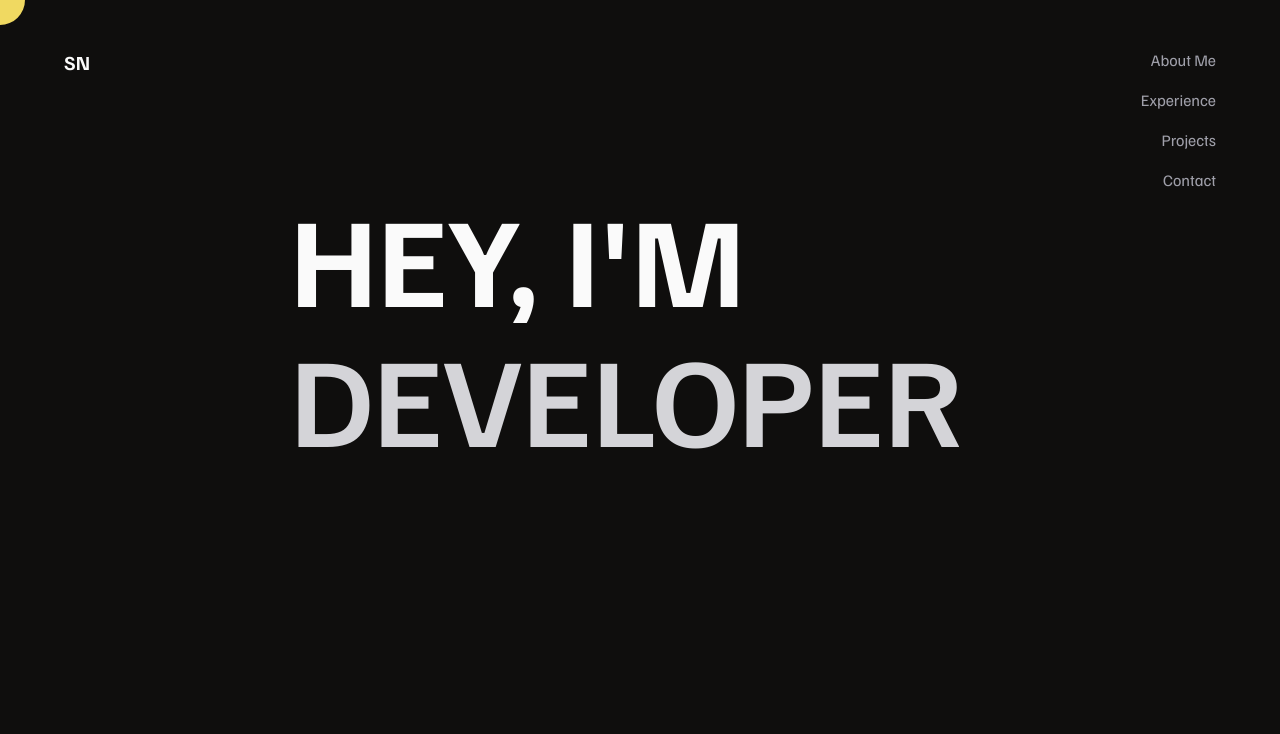
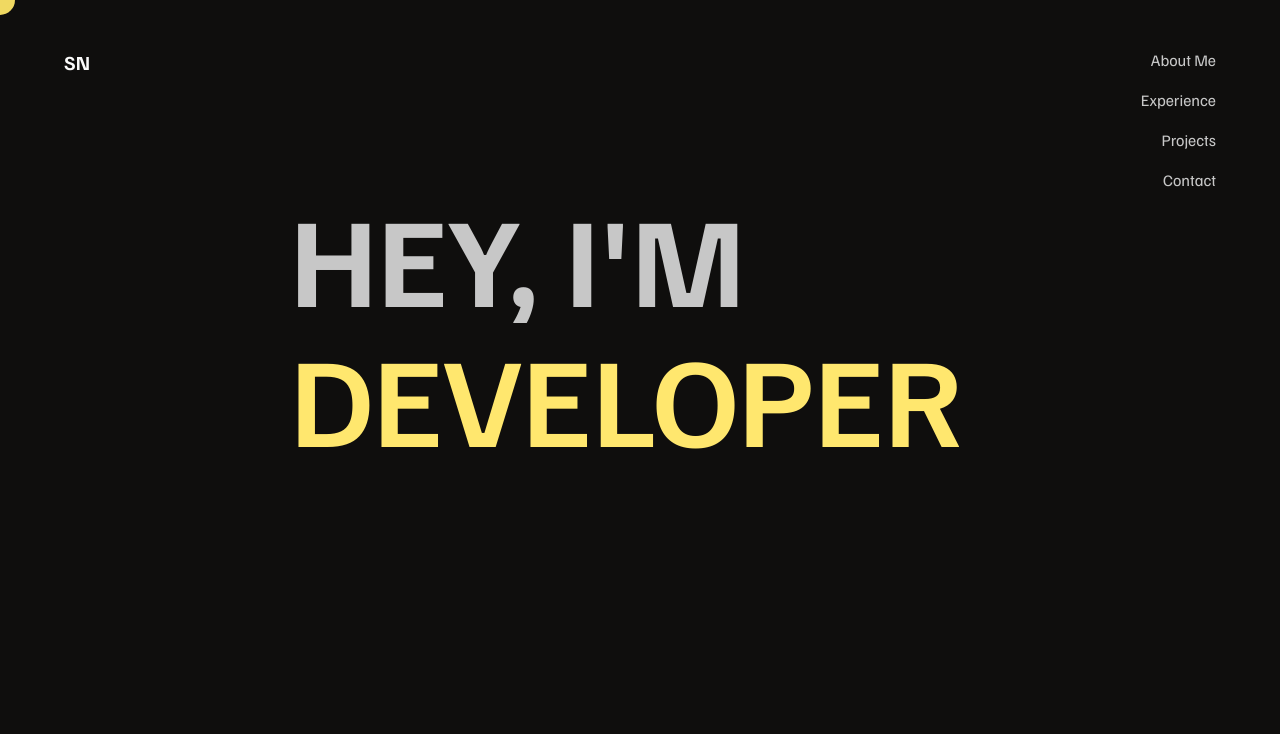
Before and after one commit to saurabhnimkande/dev-portfolio, a Next.js app: page / in a window 1280 px wide. Shown: the top 734 px of the page. Built offline with nearby package versions, Linux system fonts and the light colour scheme.

Commit message:
Cursor size increase

```diff
--- a/src/app/globals.css
+++ b/src/app/globals.css
@@ -10,7 +10,7 @@
 
 :root {
   --background: #0f0e0d;
-  --foreground: #ededed;
+  --foreground: #c7c7c7;
   --hover-color: #ffe76e;
 }
 
--- a/src/app/page.tsx
+++ b/src/app/page.tsx
@@ -14,10 +14,10 @@ export default function Home() {
     <div className="bg-background flex flex-col">
       <div className="my-48 flex flex-col items-center">
         <div>
-          <h1 className="text-9xl font-bold text-zinc-50 mb-6 expand-mouse-circle w-[500px]">
+          <h1 className="text-9xl font-bold mb-6 expand-mouse-circle w-[500px]">
             HEY, I'M
           </h1>
-          <div className="text-9xl font-semibold text-zinc-300 mb-8 h-26 w-[700px] flex items-center justify-start expand-mouse-circle">
+          <div className="text-9xl font-semibold text-[#ffe76e] mb-8 h-26 w-[700px] flex items-center justify-start expand-mouse-circle">
             {text}
           </div>
         </div>
--- a/src/components/Header.tsx
+++ b/src/components/Header.tsx
@@ -11,25 +11,25 @@ export default function Header() {
           <div className="flex flex-col space-y-4 text-right">
             <Link
               href="/about"
-              className="text-zinc-400 hover:text-[var(--hover-color)] transition-colors hide-mouse-circle"
+              className="hover:text-[var(--hover-color)] transition-colors hide-mouse-circle"
             >
               About Me
             </Link>
             <Link
               href="/experience"
-              className="text-zinc-400 hover:text-[var(--hover-color)] transition-colors hide-mouse-circle"
+              className="hover:text-[var(--hover-color)] transition-colors hide-mouse-circle"
             >
               Experience
             </Link>
             <Link
               href="/projects"
-              className="text-zinc-400 hover:text-[var(--hover-color)] transition-colors hide-mouse-circle"
+              className="hover:text-[var(--hover-color)] transition-colors hide-mouse-circle"
             >
               Projects
             </Link>
             <Link
               href="/contact"
-              className="text-zinc-400 hover:text-[var(--hover-color)] transition-colors hide-mouse-circle"
+              className="hover:text-[var(--hover-color)] transition-colors hide-mouse-circle"
             >
               Contact
             </Link>
--- a/src/components/MouseFollower.tsx
+++ b/src/components/MouseFollower.tsx
@@ -57,8 +57,8 @@ export default function MouseFollower() {
     };
   }, [isClient]);
 
-  const baseCircleSize = 50; // Always use 50px base size
-  const scale = isHidden ? 0 : (isExpanded ? 6 : 1); // Scale to 0 when hidden, 1.6 when expanded
+  const baseCircleSize = 30; // Always use 50px base size
+  const scale = isHidden ? 0 : (isExpanded ? 8 : 1); // Scale to 0 when hidden, 1.6 when expanded
   const opacity = isHidden ? 0 : 1; // Fade out when hidden
 
   // Only render on client side to avoid window access issues
```
